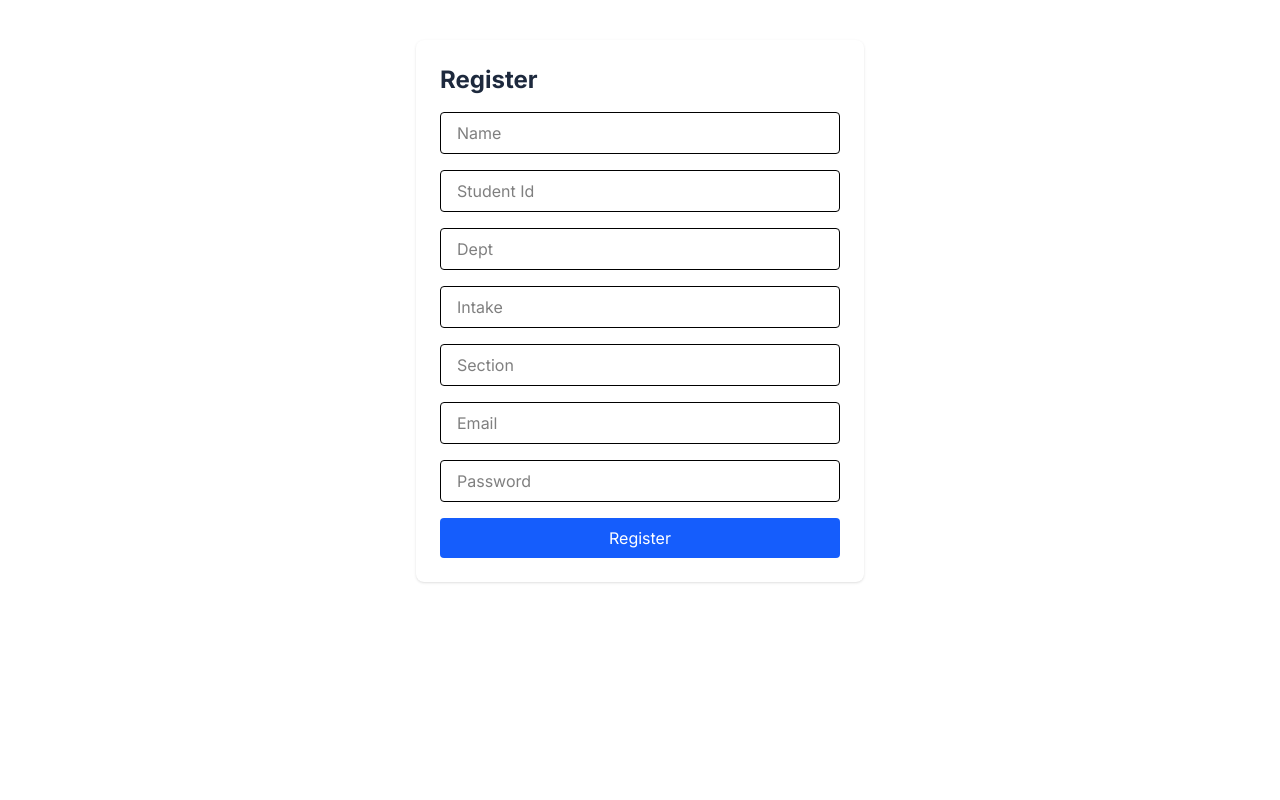
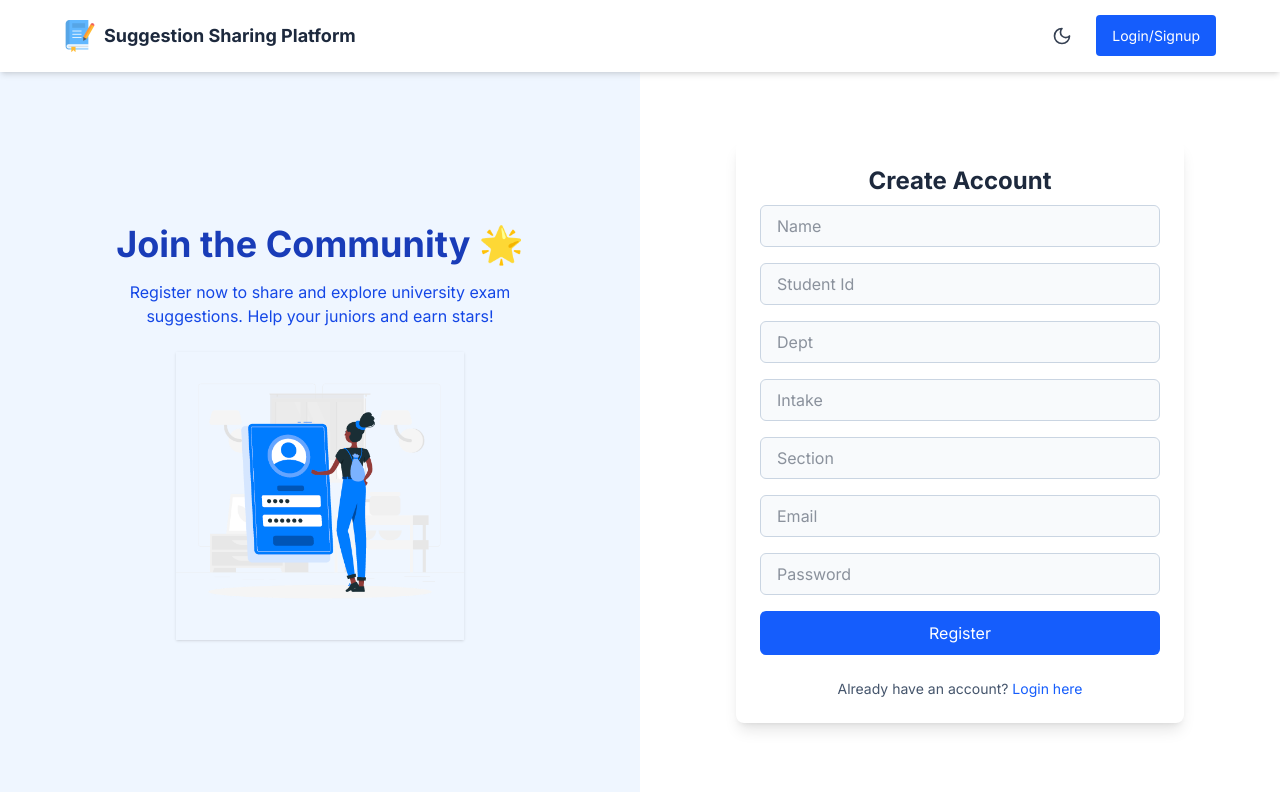
Before and after one commit to anas20023/DBMS-Project-Frontend, a React (Vite) app: page /register in a window 1280 px wide. Built offline with nearby package versions, Linux system fonts and the light colour scheme.

Commit message:
Refactor code structure for improved readability and maintainability

```diff
--- a/package.json
+++ b/package.json
@@ -17,6 +17,7 @@
     "react-dom": "^19.0.0",
     "react-icons": "^5.5.0",
     "react-router-dom": "^7.5.1",
+    "react-toastify": "^11.0.5",
     "tailwindcss": "^4.1.4"
   },
   "devDependencies": {
--- a/src/components/Register.jsx
+++ b/src/components/Register.jsx
@@ -1,6 +1,10 @@
-import React, { useState } from "react";
+import React, { useState, useEffect } from "react";
 import { useAuth } from "../hooks/useAuth";
-
+import { ToastContainer, toast } from "react-toastify";
+import "react-toastify/dist/ReactToastify.css";
+import Navbar from "./Navbar";
+import { Link } from "react-router-dom";
+import resigter from "../assets/register.png"
 const Register = () => {
   const { register, loading, error } = useAuth();
   const [form, setForm] = useState({
@@ -10,49 +14,97 @@ const Register = () => {
     intake: "",
     section: "",
     email: "",
-    password: ""
+    password: "",
   });
 
-  const handleChange = e => setForm({ ...form, [e.target.name]: e.target.value });
-  const handleSubmit = e => {
+  const handleChange = (e) =>
+    setForm({ ...form, [e.target.name]: e.target.value });
+
+  const handleSubmit = (e) => {
     e.preventDefault();
-    register({
-      name: form.name,
-      student_Id: form.student_Id,
-      dept: form.dept,
-      intake: Number(form.intake),
-      section: form.section,
-      email: form.email,
-      password: form.password
-    });
+    register({ ...form, intake: Number(form.intake) })
+      .then((res) => {
+        if (res?.success) toast.success("Registered successfully!");
+      })
+      .catch(() => toast.error("Registration failed!"));
   };
 
+  useEffect(() => {
+    if (error) toast.error(error);
+  }, [error]);
+
   return (
-    <div className="max-w-md mx-auto mt-10 p-6 bg-white dark:bg-slate-800 rounded-lg shadow">
-      <h2 className="text-2xl font-bold mb-4 text-slate-800 dark:text-white">Register</h2>
-      {error && <p className="text-red-500 mb-2">{error}</p>}
+    <>
+      <Navbar />
+      <ToastContainer position="top-right" autoClose={3000} theme="colored" />
+
+      <div className="flex flex-col md:flex-row min-h-[90vh]">
+        {/* Left Side */}
+        <div className="md:w-1/2 bg-blue-50 dark:bg-slate-900 flex flex-col justify-center items-center p-8 text-center">
+          <h1 className="text-3xl md:text-4xl font-bold text-blue-800 dark:text-white mb-4">
+            Join the Community 🌟
+          </h1>
+          <p className="text-blue-700 dark:text-slate-300 text-sm md:text-base max-w-md">
+            Register now to share and explore university exam suggestions. Help your juniors and earn stars!
+          </p>
+          <img
+            src={resigter}
+            alt="Register Illustration"
+            className="w-60 md:w-72 mt-6 hidden md:block shadow"
+          />
+        </div>
+
+        {/* Right Side */}
+        <div className="md:w-1/2 bg-white dark:bg-slate-800 flex items-center justify-center p-6 sm:p-10">
+          <div className="w-full max-w-md bg-white dark:bg-slate-900 p-6 rounded-lg shadow-lg max-h-[90vh] overflow-y-auto">
             <form onSubmit={handleSubmit} className="space-y-4">
-        {['name','student_Id','dept','intake','section','email','password'].map(field => (
+              <h2 className="text-2xl font-bold text-slate-800 dark:text-white mb-2 text-center">
+                Create Account
+              </h2>
+
+              {[
+                { name: "name", type: "text" },
+                { name: "student_Id", type: "text" },
+                { name: "dept", type: "text" },
+                { name: "intake", type: "number" },
+                { name: "section", type: "text" },
+                { name: "email", type: "email" },
+                { name: "password", type: "password" },
+              ].map(({ name, type }) => (
                 <input
-            key={field}
-            type={field === 'password' ? 'password' : 'text'}
-            name={field}
-            placeholder={field.replace('_', ' ').replace(/\b\w/g, l => l.toUpperCase())}
-            value={form[field]}
+                  key={name}
+                  type={type}
+                  name={name}
+                  value={form[name]}
                   onChange={handleChange}
-            className="w-full px-4 py-2 border rounded dark:bg-slate-700 dark:border-slate-600 dark:text-white"
+                  placeholder={name
+                    .replace("_", " ")
+                    .replace(/\b\w/g, (l) => l.toUpperCase())}
+                  className="w-full px-4 py-2 border border-slate-300 dark:border-slate-600 rounded-md bg-slate-50 dark:bg-slate-700 text-slate-800 dark:text-white focus:outline-none focus:ring-2 focus:ring-blue-500 appearance-none"
                   required
                 />
               ))}
+
               <button
                 type="submit"
                 disabled={loading}
-          className="w-full bg-blue-600 hover:bg-blue-700 text-white py-2 rounded transition"
+                className="w-full bg-blue-600 hover:bg-blue-700 text-white py-2.5 rounded-md font-medium transition-all duration-300 disabled:opacity-60"
               >
-          {loading ? 'Registering...' : 'Register'}
+                {loading ? "Registering..." : "Register"}
               </button>
+
+              <p className="text-sm text-center text-slate-600 dark:text-slate-300 mt-2">
+                Already have an account?{" "}
+                <Link to="/login" className="text-blue-600 hover:underline">
+                  Login here
+                </Link>
+              </p>
             </form>
           </div>
+        </div>
+
+      </div>
+    </>
   );
 };
 
--- a/src/components/SuggestionCard.jsx
+++ b/src/components/SuggestionCard.jsx
@@ -18,7 +18,7 @@ const SuggestionCard = ({ suggestion, onVote, loadingVote }) => {
           <button
             onClick={() => onVote(suggestion.id)}
             disabled={loadingVote}
-            className={`ml-2 px-2 py-1 rounded text-xs font-semibold ${
+            className={`ml-2 px-2 py-1 rounded text-xs font-semibold cursor-pointer ${
               hasVoted ? "bg-green-600" : "bg-rose-500"
             } text-white`}
           >
@@ -28,7 +28,7 @@ const SuggestionCard = ({ suggestion, onVote, loadingVote }) => {
       </div>
 
       {/* Course Title */}
-      <h2 className="text-lg sm:text-xl font-bold text-blue-600 dark:text-blue-400 mb-1">
+      <h2 className="text-lg bg-blue-600 sm:text-xl font-bold text-white dark:text-white my-2 px-4 py-1 rounded">
         {suggestion.course_name}
       </h2>
       <div className="text-sm text-slate-500 dark:text-slate-400 mb-2">{suggestion.course_code}</div>
--- a/src/hooks/useAuth.js
+++ b/src/hooks/useAuth.js
@@ -32,7 +32,7 @@ export const useAuth = () => {
       const { token, student } = res.data;
       localStorage.setItem('token', token);
       localStorage.setItem('student_id', student.student_Id);
-      navigate('/'); // redirect to home
+      navigate('/');
     } catch (err) {
       setError(err.response?.data?.message || 'Login failed');
     } finally {
```
Also changed, not shown: src/components/Login.jsx (+63 -12 lines), src/assets/register.png (added), 1 other file (tests, documents, lock files or other folders). Lines whose indentation alone changed are shown as unchanged.
